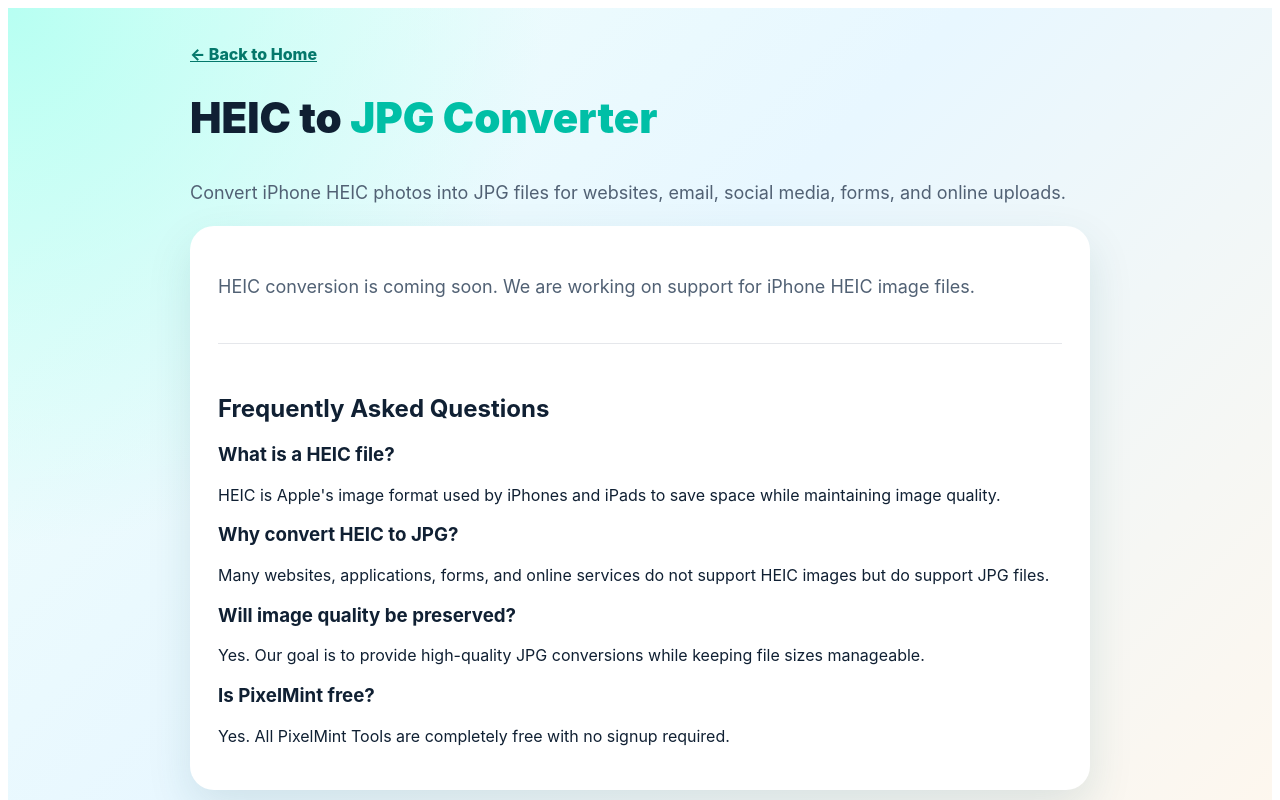
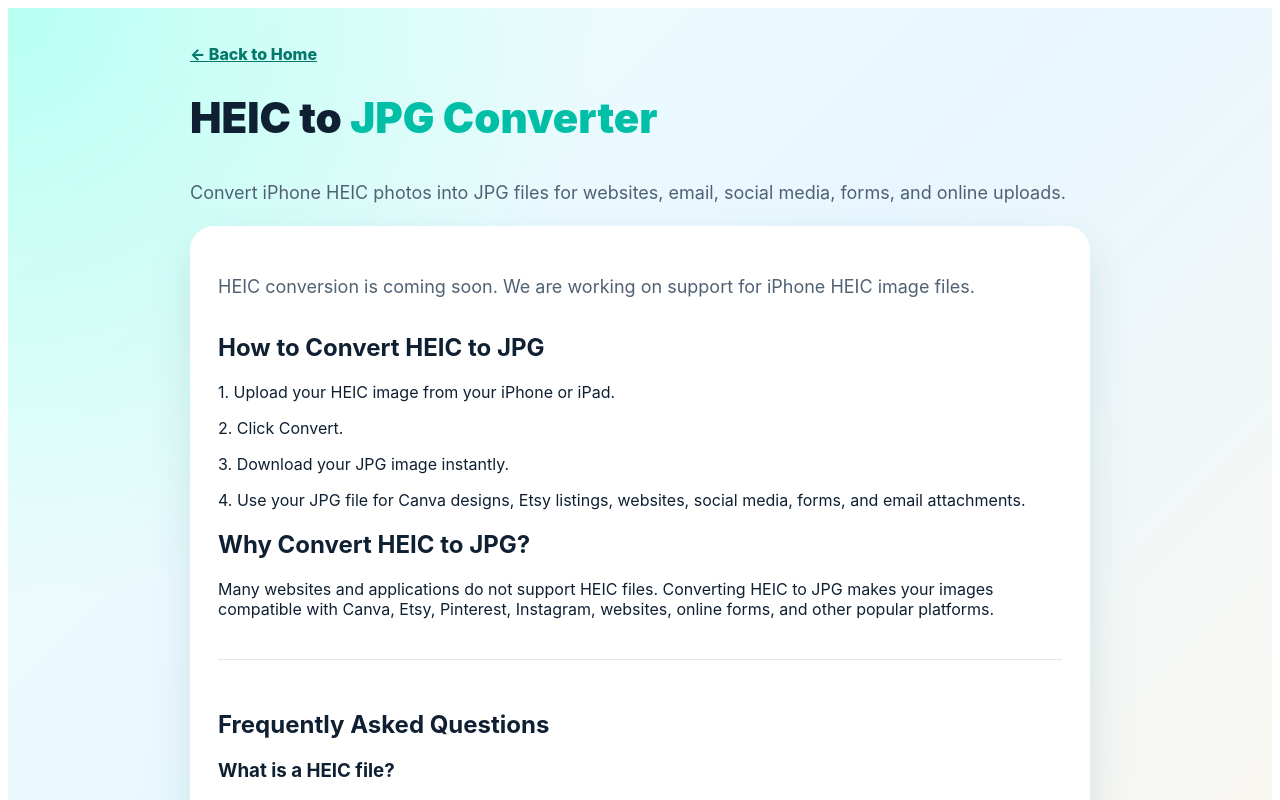
Before and after one commit to gramaziofamily/pixelminttools, a Next.js app: page /heic-to-jpg in a window 1280 px wide. Shown: the top 800 px of the page. Built offline with nearby package versions, Linux system fonts and the light colour scheme.

Commit message:
Update page.js

```diff
--- a/app/heic-to-jpg/page.js
+++ b/app/heic-to-jpg/page.js
@@ -52,6 +52,34 @@ export default function HeicToJpgPage() {
             iPhone HEIC image files.
           </p>
 
+<h2 style={{ marginTop: "30px" }}>How to Convert HEIC to JPG</h2>
+
+<p>
+  1. Upload your HEIC image from your iPhone or iPad.
+</p>
+
+<p>
+  2. Click Convert.
+</p>
+
+<p>
+  3. Download your JPG image instantly.
+</p>
+
+<p>
+  4. Use your JPG file for Canva designs, Etsy listings,
+  websites, social media, forms, and email attachments.
+</p>
+
+<h2>Why Convert HEIC to JPG?</h2>
+
+<p>
+  Many websites and applications do not support HEIC files.
+  Converting HEIC to JPG makes your images compatible with
+  Canva, Etsy, Pinterest, Instagram, websites, online forms,
+  and other popular platforms.
+</p>
+
           <div
             style={{
               marginTop: "40px",
```
